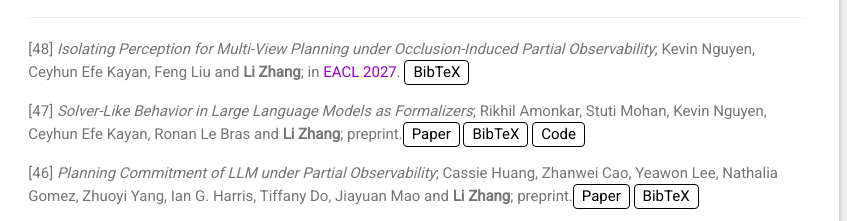
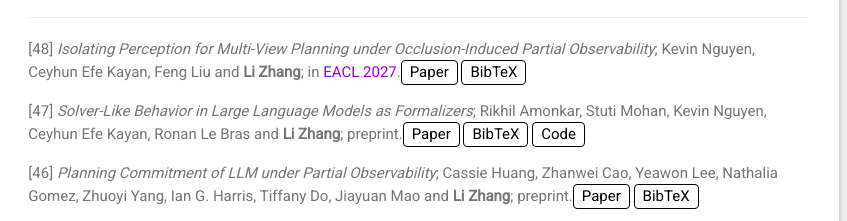
Before and after one commit to zharry29/zharry29.github.io, a plain HTML site: page index.html in a window 1280 px wide. Shown: the part 281-502 px from the top of the page, 433-1280 px from the left. Drawn offline with Linux system fonts and the light colour scheme.

Commit message:
Update index.html

```diff
--- a/index.html
+++ b/index.html
@@ -237,7 +237,7 @@
                       </p>
                       <hr>
 
-                      <p class="w3-text-gray">[48] <i>Isolating Perception for Multi-View Planning under Occlusion-Induced Partial Observability</i>; Kevin Nguyen, Ceyhun Efe Kayan, Feng Liu and <b>Li Zhang</b>; in <a href="https://2027.eacl.org/" target="_blank">EACL 2027</a>. <span class="help w3-tag w3-white w3-border w3-border-black w3-text-black w3-round w3-hover-opacity" onclick="toggle('occlusionpo')">BibTeX</span></p>
+                      <p class="w3-text-gray">[48] <i>Isolating Perception for Multi-View Planning under Occlusion-Induced Partial Observability</i>; Kevin Nguyen, Ceyhun Efe Kayan, Feng Liu and <b>Li Zhang</b>; in <a href="https://2027.eacl.org/" target="_blank">EACL 2027</a>.<a href="https://arxiv.org/abs/2611.19179" target="_blank"><span class="w3-tag w3-white w3-border w3-border-black w3-text-black w3-round w3-hover-opacity">Paper</span></a> <span class="help w3-tag w3-white w3-border w3-border-black w3-text-black w3-round w3-hover-opacity" onclick="toggle('occlusionpo')">BibTeX</span></p>
                       <div id="occlusionpo" class='hidden'> <pre style="overflow:auto">
 @inproceedings{nguyen2027isolatingperception,
       title={Isolating Perception for Multi-View Planning under Occlusion-Induced Partial Observability},
```
